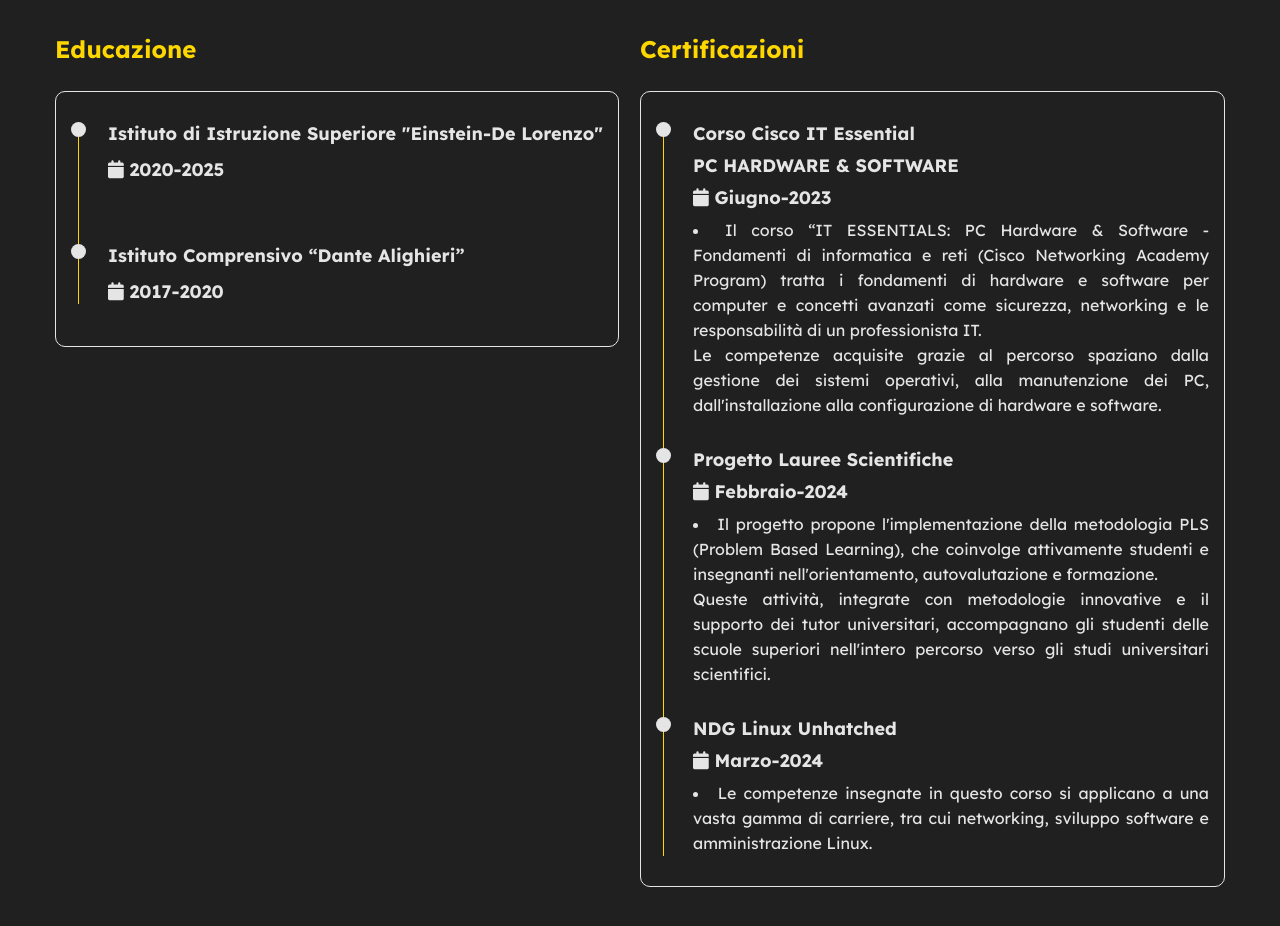
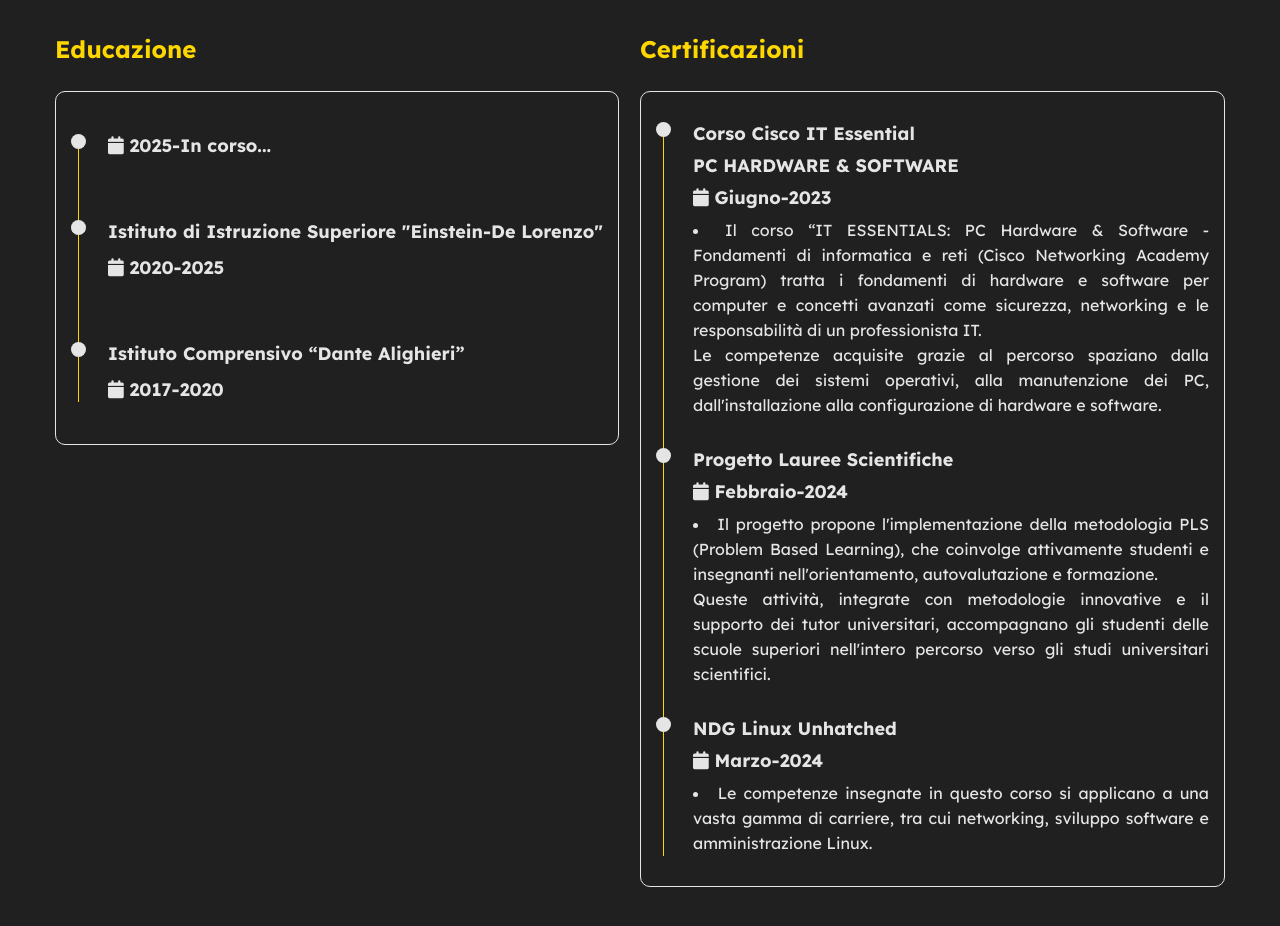
Before and after one commit to rocco-brindisi/rocco-brindisi.github.io, a plain HTML site: page index.html in a window 1280 px wide. Shown: the part 1040-1966 px from the top of the page. Drawn offline with nearby package versions, Linux system fonts and the light colour scheme.

Commit message:
Add timeline item for Laurea triennale in Informatica
Added a new timeline item for Laurea triennale in Informatica.

```diff
--- a/index.html
+++ b/index.html
@@ -106,6 +106,14 @@
                             <div class="timeline">
 
                                 <!-- Timeline-item -->
+								<div class="timeline-item">
+                                    <div class="circle-dot"></div>
+                                    <h4 class="timeline-title"Laurea triennale in Informatica Università degli Studi di
+Roma "Tor Vergata"</h4>
+                                    <h4 class="timeline-title">
+                                        <i class="fa fa-calendar"></i> 2025-In corso...
+                                    </h4>
+                                </div>
                                 <div class="timeline-item">
                                     <div class="circle-dot"></div>
                                     <h4 class="timeline-title">Istituto di Istruzione Superiore "Einstein-De Lorenzo"</h4>
```
